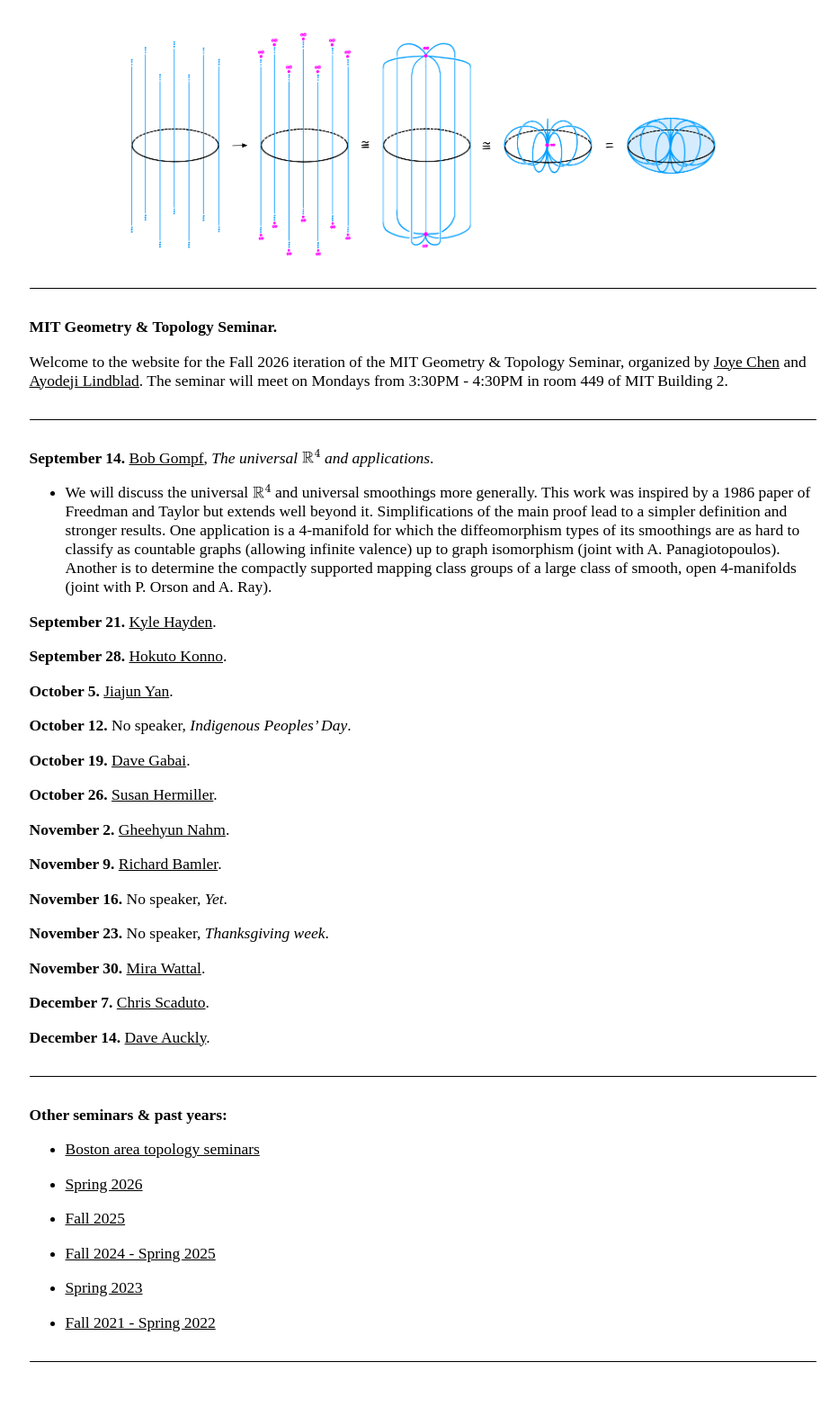
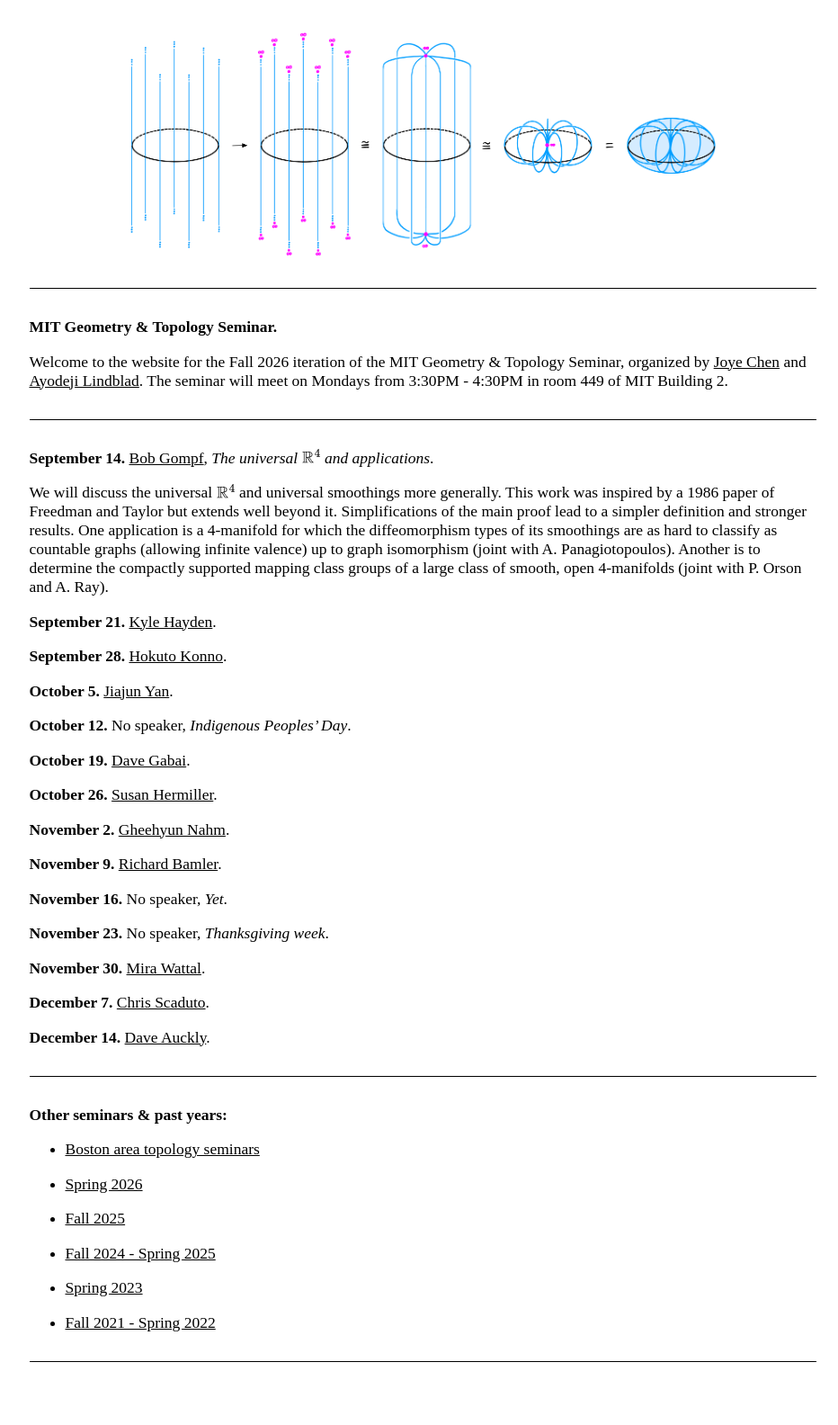
Before and after one commit to AyodejiLindblad/AyodejiLindblad.github.io, a Jekyll site: the page built from seminars/MIT-G&T-FA26/index.md, in a window 1280 px wide. Shown: the whole page at 90% size, without its empty margins (170-1102 px from the left). Built offline with Jekyll 4.4.1, drawn with Linux system fonts in a browser that asks for light colours; some web fonts are replaced.

Commit message:
remove bullet

```diff
--- a/seminars/MIT-G&T-FA26/index.md
+++ b/seminars/MIT-G&T-FA26/index.md
@@ -23,7 +23,8 @@ Welcome to the website for the Fall 2026 iteration of the MIT Geometry & Topolog
 ---
 
 **September 14.** [Bob Gompf](https://web.ma.utexas.edu/users/gompf/), *The universal $\mathbb{R}^4$ and applications*.
-* We will discuss the universal $\mathbb{R}^4$ and universal smoothings more generally. This work was inspired by a 1986 paper of Freedman and Taylor but extends well beyond it. Simplifications of the main proof lead to a simpler definition and stronger results. One application is a 4-manifold for which the diffeomorphism types of its smoothings are as hard to classify as countable graphs (allowing infinite valence) up to graph isomorphism (joint with A. Panagiotopoulos). Another is to determine the compactly supported mapping class groups of a large class of smooth, open 4-manifolds (joint with P. Orson and A. Ray).
+
+We will discuss the universal $\mathbb{R}^4$ and universal smoothings more generally. This work was inspired by a 1986 paper of Freedman and Taylor but extends well beyond it. Simplifications of the main proof lead to a simpler definition and stronger results. One application is a 4-manifold for which the diffeomorphism types of its smoothings are as hard to classify as countable graphs (allowing infinite valence) up to graph isomorphism (joint with A. Panagiotopoulos). Another is to determine the compactly supported mapping class groups of a large class of smooth, open 4-manifolds (joint with P. Orson and A. Ray).
 
 **September 21.** [Kyle Hayden](https://sites.google.com/view/kylehayden/home).
 
```
